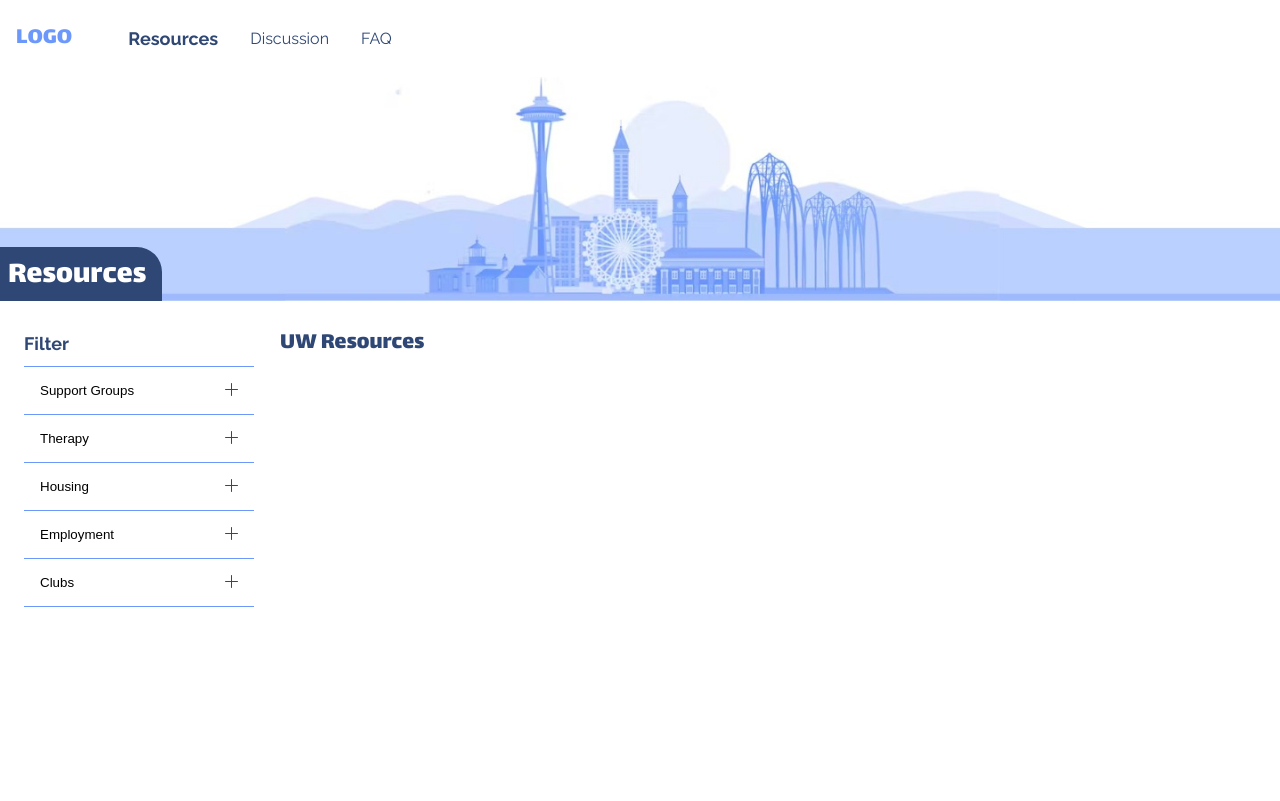
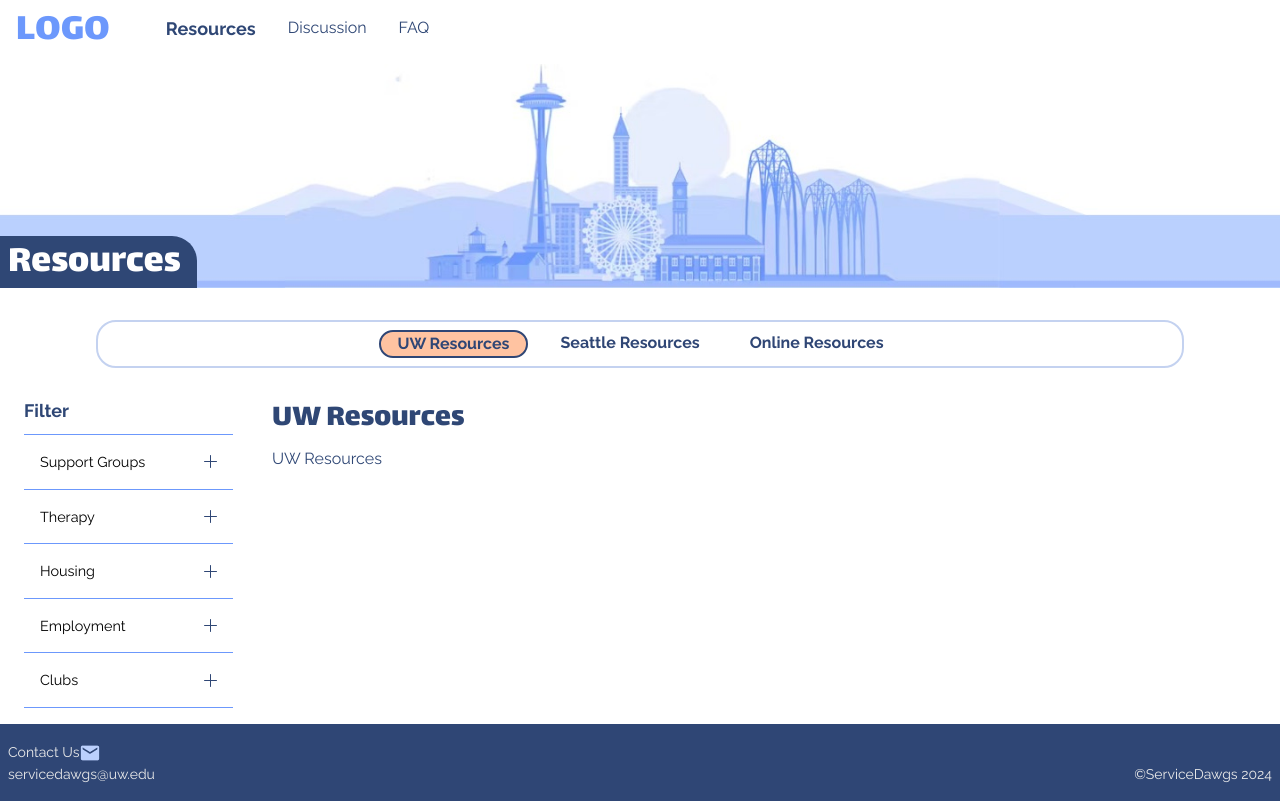
Before and after one commit to madiwake/INFO490-491-Capstone, a React (Create React App) app: page /resources in a window 1280 px wide. Built offline with nearby package versions, Linux system fonts and the light colour scheme.

Commit message:
working on resource page, fixing screen size compatability, fixing filter bar appearance (no funcitonality yet), adding sections for types of resources

```diff
--- a/package.json
+++ b/package.json
@@ -6,7 +6,9 @@
     "@testing-library/jest-dom": "^5.17.0",
     "@testing-library/react": "^13.4.0",
     "@testing-library/user-event": "^13.5.0",
+    "bootstrap": "^5.3.3",
     "react": "^18.2.0",
+    "react-bootstrap": "^2.10.1",
     "react-dom": "^18.2.0",
     "react-router-dom": "^6.22.1",
     "react-scripts": "5.0.1",
--- a/src/components/Footer.js
+++ b/src/components/Footer.js
@@ -0,0 +1,22 @@
+import React from "react";
+
+export default function Footer(){
+    return (
+        <div className="footer">
+            <div className="contact-container">
+                <small>
+                    Contact Us
+                    <img src="/img/email-icon.png" alt="blue envelope icon" />
+                </small>
+            </div>
+            <div className="bottom-row-footer">
+                <small>
+                    servicedawgs@uw.edu
+                </small>
+                <small>
+                    ©ServiceDawgs 2024
+                </small>
+            </div>
+        </div>
+    )
+}
--- a/src/components/ResourcePage.js
+++ b/src/components/ResourcePage.js
@@ -1,13 +1,11 @@
 import React from "react";
 import Navigation from './NavigationBar';
+import Tab from 'react-bootstrap/Tab';
+import Tabs from 'react-bootstrap/Tabs';
+import Footer from "./Footer";
 
-export default function ResourcePage(props) {
+function FilterBar() {
     return (
-        <div className="resourcePage">
-            <Navigation pageTitle={'Resources'} />
-            <div className="resourcePage-body">
-
-                <div className="resourcePage-content-container">
         <div className="filterBar">
             <h2>Filter</h2>
             <ul className="filterBar-options">
@@ -43,11 +41,67 @@ export default function ResourcePage(props) {
                 </li>
             </ul>
         </div>
+    );
+};
+
+function Resources(props) {
+    console.log(props.resourceType)
+    return (
         <div className="resources">
-                        <h2>UW Resources</h2>
-                    </div>
-                </div>
-            </div>
+            <h2>{props.resourceType}</h2>
+            {props.resourceType}
         </div>
     )
 }
+
+export default function ResourcePage(props) {
+    return (
+        <div className="resourcePage">
+            <Navigation pageTitle={'Resources'} />
+            <div className="resourcePage-body">
+                <Tabs
+                    defaultActiveKey='UW Resources'
+                    className="resource-type-tabs"
+                >
+                    <Tab
+                        eventKey="UW Resources"
+                        title="UW Resources"
+                        className="resource-option-tab"
+                    >
+                        <div className="resourcePage-content-container">
+                            <FilterBar />
+                            <div className="resources">
+                                <Resources resourceType={"UW Resources"} />
+                            </div>
+                        </div>
+                    </Tab>
+                    <Tab
+                        eventKey="Seattle Resources"
+                        title="Seattle Resources"
+                        className="resource-option-tab"
+                    >
+                        <div className="resourcePage-content-container">
+                            <FilterBar />
+                            <div className="resources">
+                                <Resources resourceType={"Seattle Resources"} />
+                            </div>
+                        </div>
+                    </Tab>
+                    <Tab
+                        eventKey="Online Resources"
+                        title="Online Resources"
+                        className="resource-option-tab"
+                    >
+                        <div className="resourcePage-content-container">
+                            <FilterBar />
+                            <div className="resources">
+                                <Resources resourceType={"Online Resources"} />
+                            </div>
+                        </div>
+                    </Tab>
+                </Tabs>
+            </div>
+            <Footer />
+        </div>
+    )
+}
--- /dev/null
+++ b/src/css/footer.css
@@ -0,0 +1,17 @@
+.footer {
+    background-color: #2F4675;
+}
+.footer small {
+    padding: 0 .5rem;
+    color: #EAEAEA;
+}
+
+.footer .contact-container {
+    padding-top: 1rem;
+}
+
+.footer .bottom-row-footer {
+    display: flex;
+    justify-content: space-between;
+    padding-bottom: 1rem;
+}
--- a/src/css/index.css
+++ b/src/css/index.css
@@ -3,6 +3,7 @@ body {
   font-family: "Raleway", sans-serif;
   font-optical-sizing: auto;
   font-style: normal;
+  font-size: 16px;
   color: #2F4775;
   box-sizing: border-box;
 }
--- a/src/css/navigation.css
+++ b/src/css/navigation.css
@@ -3,6 +3,7 @@
     flex-direction: row;
     margin-left: 1rem;
     align-items: center;
+    padding-top: .5rem;
 }
 
 .navBar-menu {
@@ -44,7 +45,7 @@ div.FAQPage li.FAQ .navBar-menu-item-link {
 
 .navBar-banner-overlay-title {
     position: absolute;
-    bottom: -17.5px;
+    bottom: -8px;
 }
 
 .navBar-banner-overlay-title h1 {
--- a/src/css/resourcePageStyling.css
+++ b/src/css/resourcePageStyling.css
@@ -1,20 +1,17 @@
 .resourcePage-content-container {
     display: flex;
-    flex-direction: row;
+    flex-direction: column;
 }
 
 .filterBar {
-    width: 20%;
     padding-left: 1.5rem;
 }
-
 .filterBar h2 {
     font-family: "Raleway", sans-serif;
     font-weight: bold;
     font-size: 1.125rem;
-    margin: 1.75rem 0 .75rem 0;
+    margin: 0rem 0 .75rem 0;
 }
-
 .filterBar-options {
     padding: 0;
     margin-top: 0;
@@ -23,19 +20,60 @@
     list-style-type: none;
 }
 .filterBar-options li button {
+    display: flex;
+    justify-content: space-between;
+    align-items: center;
+    width: 90%;
+    padding: 1rem;
+    font-size: .9rem;
     background-color: white;
     border-top: 1px solid #6C98FC;
     border-bottom: none;
     border-left: none;
     border-right: none;
-    padding: 1rem;
-    width: 90%;
-    display: flex;
-    justify-content: space-between;
-}
-.filterBar-options li button.last-button {
+} .filterBar-options li button.last-button {
     border-bottom: 1px solid #6C98FC;
 }
 .filterBar-options li button img {
     width: 13px;
 }
+
+.resource-type-tabs {
+    justify-content: center;
+    margin: 2rem 6rem;
+    border: 2px solid #C4D2F0;
+    border-radius: 20px;
+}
+.resource-type-tabs .nav-link {
+    margin: .5rem;
+    padding: 0 1rem;
+    font-weight: bold;
+    color: #2F4675;
+    transition: none;
+}
+.resource-type-tabs .nav-link:hover {
+    border: 2px solid #2F4675;
+    border-radius: 25px;
+}
+.resource-type-tabs .nav-link.active {
+    background-color: #FFC3A1;
+    border: 2px solid #2F4675;
+    border-radius: 25px;
+    color: #2F4675;
+}
+
+.resources {
+    margin-left: .5rem;
+}
+
+@media (min-width: 481px) {
+    .resourcePage-content-container {
+        flex-direction: row;
+    }
+}
+
+@media (min-width: 769px) {
+    .filterBar {
+        width: 20%;
+    }
+}
--- a/src/index.js
+++ b/src/index.js
@@ -2,11 +2,13 @@ import React from 'react';
 import ReactDOM from 'react-dom/client';
 import App from './components/App';
 import { BrowserRouter } from 'react-router-dom';
+import 'bootstrap/dist/css/bootstrap.min.css';
 import './css/index.css';
 import './css/navigation.css';
+import './css/footer.css';
 import './css/resourcePageStyling.css';
 
-// import browser router and wrap app
+
 const root = ReactDOM.createRoot(document.getElementById('root'));
 root.render(
   <BrowserRouter>
```
Also changed, not shown: src/data/resources.json (+33 -41 lines), public/img/email-icon.png (added), 1 other file (tests, documents, lock files or other folders). Lines whose indentation alone changed are shown as unchanged.
